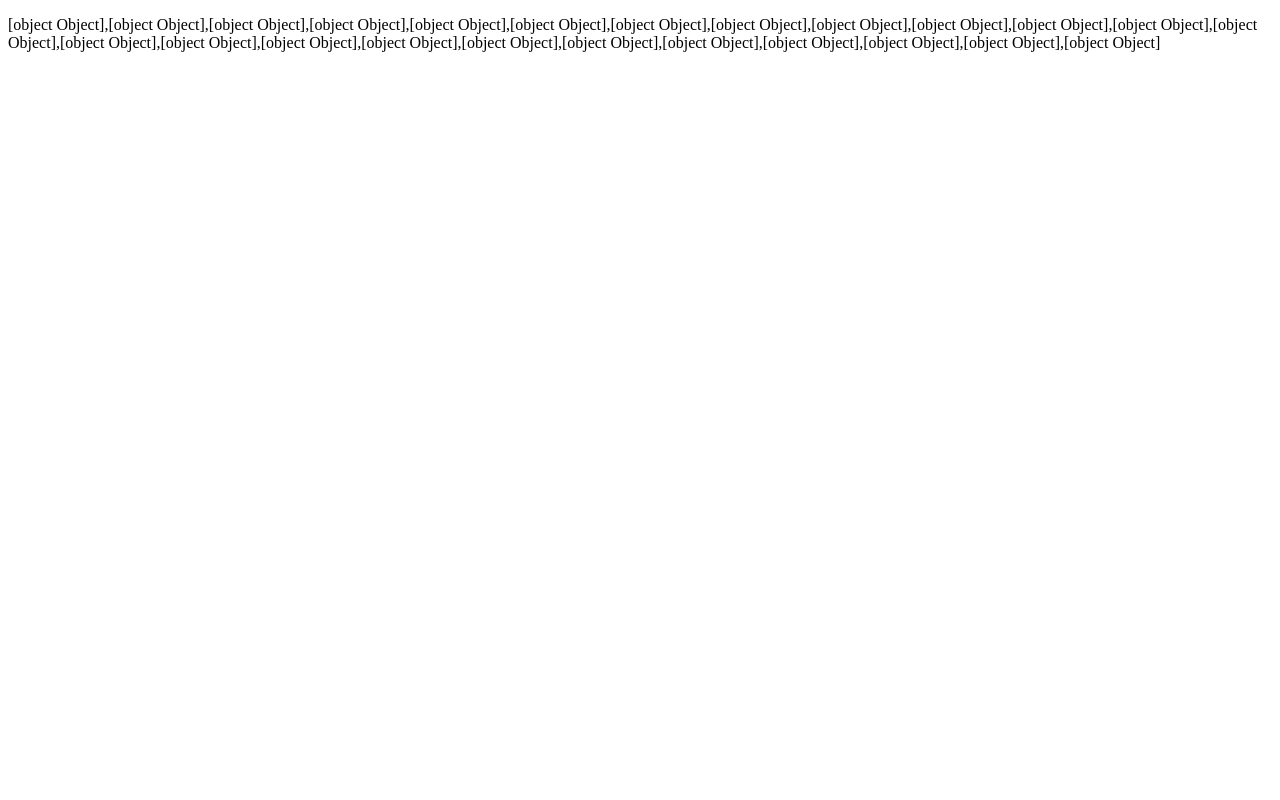
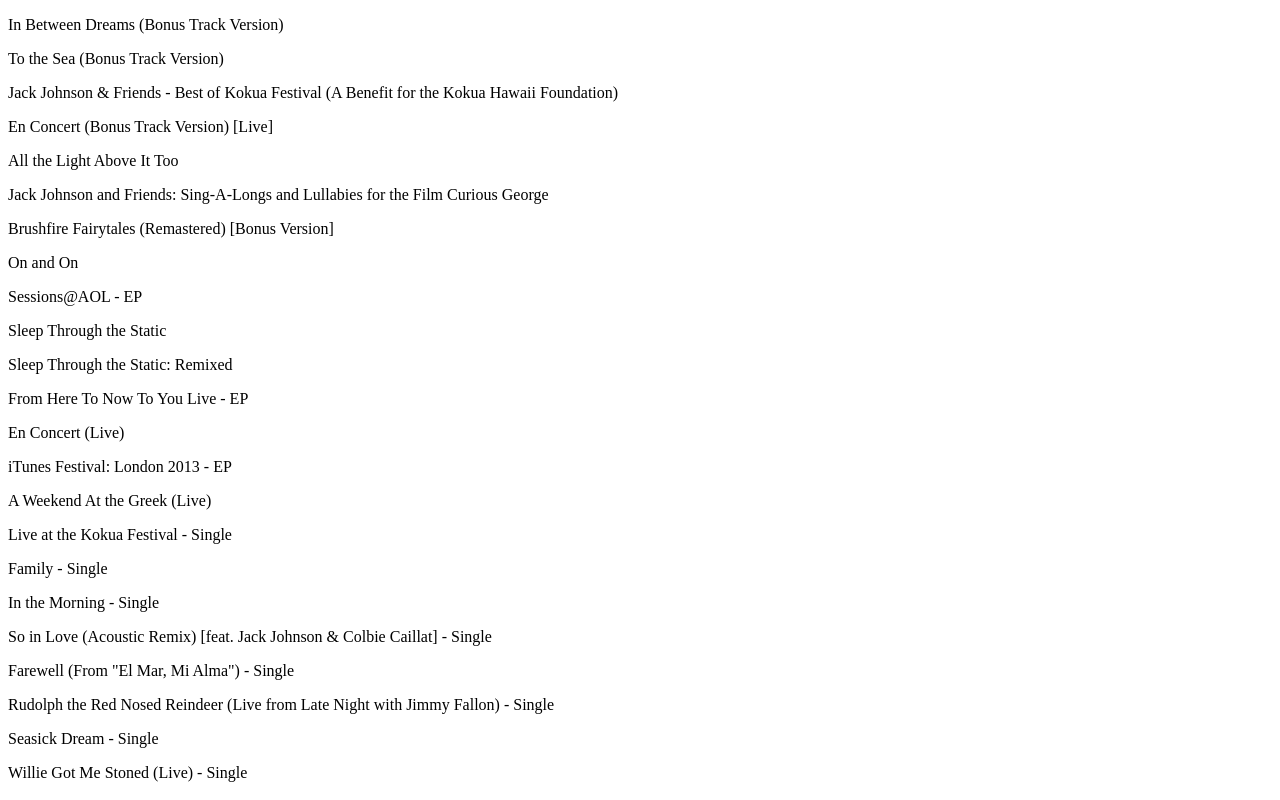
Before and after one commit to PetraSp/angular-albums, an Angular app: page /albums in a window 1280 px wide. Built offline with nearby package versions, Linux system fonts and the light colour scheme.

Commit message:
add album item component

```diff
--- a/src/app/app.module.ts
+++ b/src/app/app.module.ts
@@ -6,6 +6,7 @@
 import { AppComponent } from './app.component';
 import { AlbumsPageComponent } from './pages/albums-page/albums-page.component';
 import { AlbumListComponent } from './components/album-list/album-list.component';
+import { AlbumItemComponent } from './components/album-item/album-item.component';
 
 const routes: Routes = [
   { path: '', redirectTo: '/albums', pathMatch: 'full' },
@@ -16,7 +17,8 @@
   declarations: [
     AppComponent,
     AlbumsPageComponent,
-    AlbumListComponent
+    AlbumListComponent,
+    AlbumItemComponent
   ],
   imports: [
     BrowserModule,
--- /dev/null
+++ b/src/app/components/album-item/album-item.component.html
@@ -0,0 +1,3 @@
+<p>
+  {{album.collectionName}}
+</p>
--- /dev/null
+++ b/src/app/components/album-item/album-item.component.ts
@@ -0,0 +1,18 @@
+import { Component, OnInit } from '@angular/core';
+import { Input } from '@angular/core';
+
+@Component({
+  selector: 'app-album-item',
+  templateUrl: './album-item.component.html',
+  styleUrls: ['./album-item.component.css']
+})
+export class AlbumItemComponent implements OnInit {
+
+  @Input() album: Object;
+
+  constructor() { }
+
+  ngOnInit() {
+  }
+
+}
--- a/src/app/components/album-list/album-list.component.html
+++ b/src/app/components/album-list/album-list.component.html
@@ -1,3 +1,3 @@
-<p>
-  {{albums}}
-</p>
+<div *ngFor= "let album of albums">
+  <app-album-item [album]="album"></app-album-item>
+</div>
```
Also changed, not shown: src/app/components/album-item/album-item.component.css (added), 1 other file (tests, documents, lock files or other folders).
